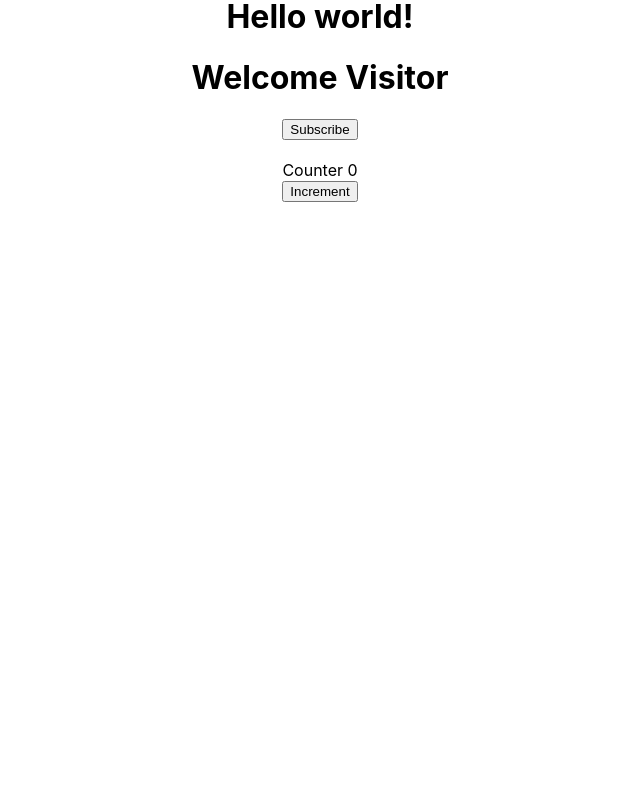
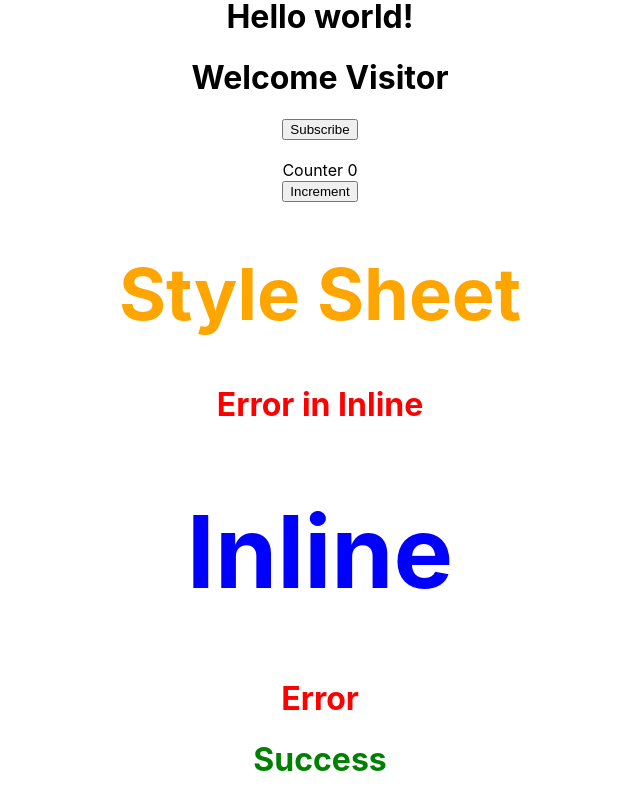
Before and after one commit to neo-/ReactSpringDemo, a React (Create React App) app in the folder ReactTest/my-app/: page / in a window 1280 px wide. Shown: the part 351-1151 px from the top of the page, without its empty margins (320-960 px from the left). Before the commit the page ends 800 px from the top, so only its background shows below. Built offline with nearby package versions, Linux system fonts and the light colour scheme.

Commit message:
CSS styling

```diff
--- a/ReactTest/my-app/src/App.js
+++ b/ReactTest/my-app/src/App.js
@@ -5,6 +5,10 @@
 import Hello from './Components/Hello';
 import Message from './Components/Message';
 import Counter from './Components/Counter';
+import StyleSheet from './Components/Stylesheet'
+import Inline from './Components/Inline';
+import './appStyles.css'
+import styles from './appStyles.module.css'
 
 function App() {
   return (
@@ -21,7 +25,15 @@
       <Message />
       <br />
       <Counter />
-    </div>
+
+      <StyleSheet primary={true} />
+
+      <Inline />
+
+
+      <h1 className='error'>Error</h1>
+      <h1 className={styles.success}>Success</h1>
+    </div >
   );
 }
 
--- /dev/null
+++ b/ReactTest/my-app/src/Components/Inline.js
@@ -0,0 +1,17 @@
+import React from "react";
+
+const heading = {
+    fontSize: '100px',
+    color: 'blue'
+}
+
+function Inline() {
+    return (
+        <div>
+            <h1 className='error'>Error in Inline</h1>
+            <h1 style={heading}>Inline</h1>
+        </div>
+    )
+}
+
+export default Inline
--- /dev/null
+++ b/ReactTest/my-app/src/Components/Stylesheet.js
@@ -0,0 +1,14 @@
+import React from "react";
+import './myStyles.css'
+
+function StyleSheet(props) {
+
+    let className = props.primary ? 'primary' : ''
+    return (
+        <div>
+            <h1 className={`${className} font_xl`}>Style Sheet</h1>
+        </div>
+    )
+}
+
+export default StyleSheet
--- /dev/null
+++ b/ReactTest/my-app/src/Components/myStyles.css
@@ -0,0 +1,7 @@
+.primary {
+    color: orange;
+}
+
+.font_xl {
+    font-size: 72px;
+}
--- /dev/null
+++ b/ReactTest/my-app/src/appStyles.css
@@ -0,0 +1,3 @@
+.error {
+    color: red
+}
--- /dev/null
+++ b/ReactTest/my-app/src/appStyles.module.css
@@ -0,0 +1,3 @@
+.success {
+    color: green
+}
```
